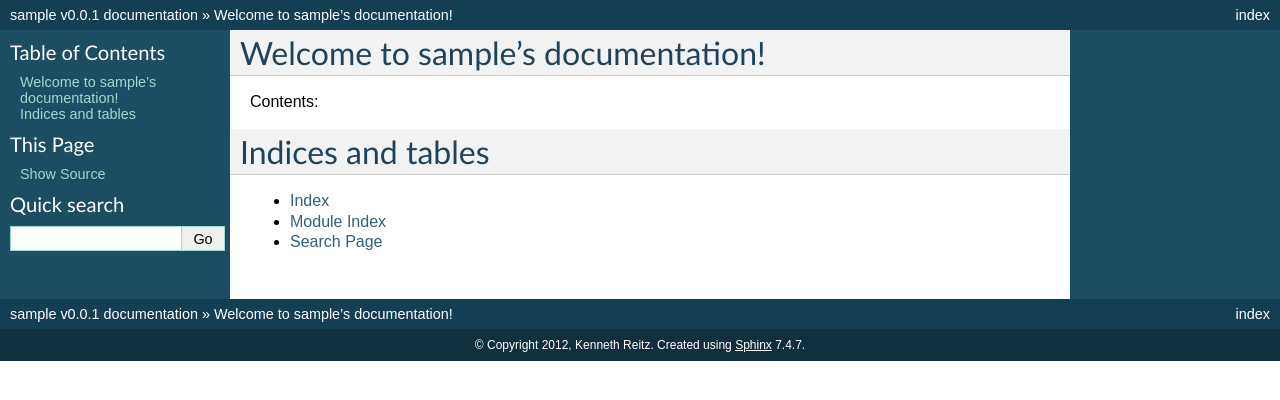
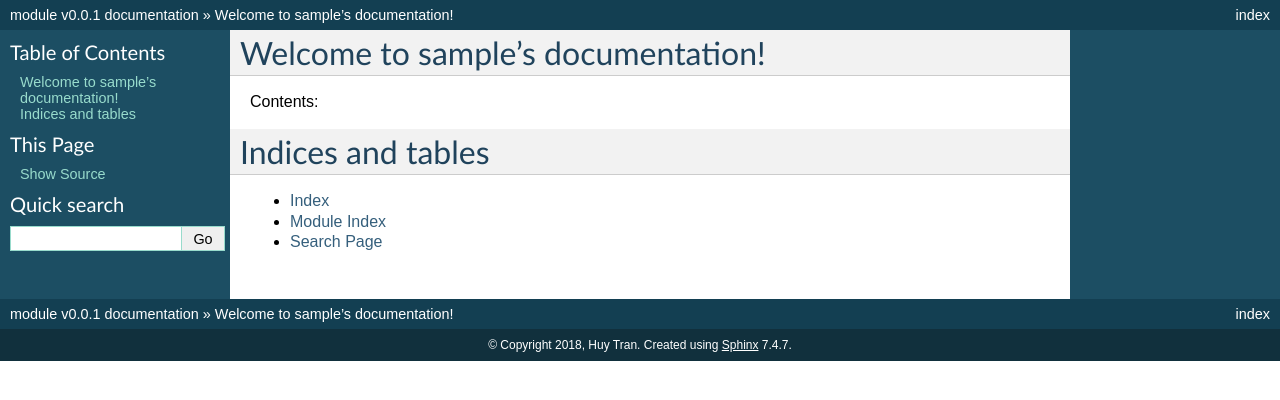
Before and after one commit to htr3n/python-project-template, a Sphinx documentation site: the page built from docs/index.rst, in a window 1280 px wide. Shown: the top 400 px of the page. Built offline with Sphinx 7.4.7, drawn with Linux system fonts in a browser that asks for light colours.

```diff
--- a/docs/conf.py
+++ b/docs/conf.py
@@ -1,6 +1,6 @@
 # -*- coding: utf-8 -*-
 #
-# sample documentation build configuration file, created by
+# module documentation build configuration file, created by
 # sphinx-quickstart on Mon Apr 16 21:22:43 2012.
 #
 # This file is execfile()d with the current directory set to its containing dir.
@@ -40,8 +40,8 @@ source_suffix = '.rst'
 master_doc = 'index'
 
 # General information about the project.
-project = u'sample'
-copyright = u'2012, Kenneth Reitz'
+project = u'module'
+copyright = u'2018, Huy Tran'
 
 # The version info for the project you're documenting, acts as replacement for
 # |version| and |release|, also used in various other places throughout the
@@ -183,7 +183,7 @@ latex_elements = {
 # Grouping the document tree into LaTeX files. List of tuples
 # (source start file, target name, title, author, documentclass [howto/manual]).
 latex_documents = [
-  ('index', 'sample.tex', u'sample Documentation',
+  ('index', 'module.tex', u'module Documentation',
    u'Kenneth Reitz', 'manual'),
 ]
 
@@ -213,7 +213,7 @@ latex_documents = [
 # One entry per manual page. List of tuples
 # (source start file, name, description, authors, manual section).
 man_pages = [
-    ('index', 'sample', u'sample Documentation',
+    ('index', 'module', u'module Documentation',
      [u'Kenneth Reitz'], 1)
 ]
 
@@ -227,8 +227,8 @@ man_pages = [
 # (source start file, target name, title, author,
 #  dir menu entry, description, category)
 texinfo_documents = [
-  ('index', 'sample', u'sample Documentation',
-   u'Kenneth Reitz', 'sample', 'One line description of project.',
+  ('index', 'module', u'module Documentation',
+   u'Kenneth Reitz', 'module', 'One line description of project.',
    'Miscellaneous'),
 ]
 
--- a/setup.py
+++ b/setup.py
@@ -14,7 +14,7 @@ setup(
     description='Python project template',
     long_description=readme,
     author='Huy Tran',
-    author_email='me@kennethreitz.com',
+    author_email='me@my-domain.com',
     url='https://github.com/htr3n/python-project-template',
     license=license,
     packages=find_packages(exclude=('tests', 'docs'))
```
Also changed, not shown: README.rst (+9 -0 lines), .travis.yml (added), module/__init__.py (line endings or trailing spaces), 5 other files.
